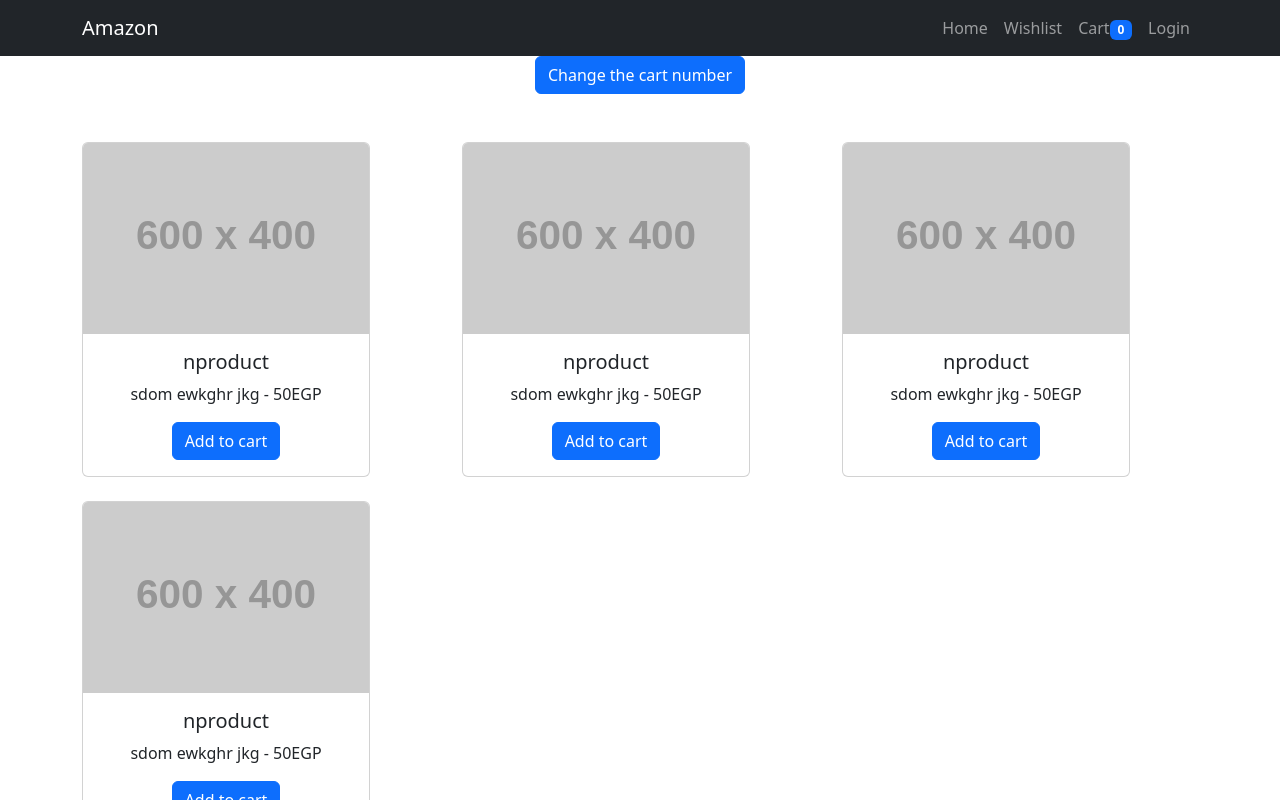
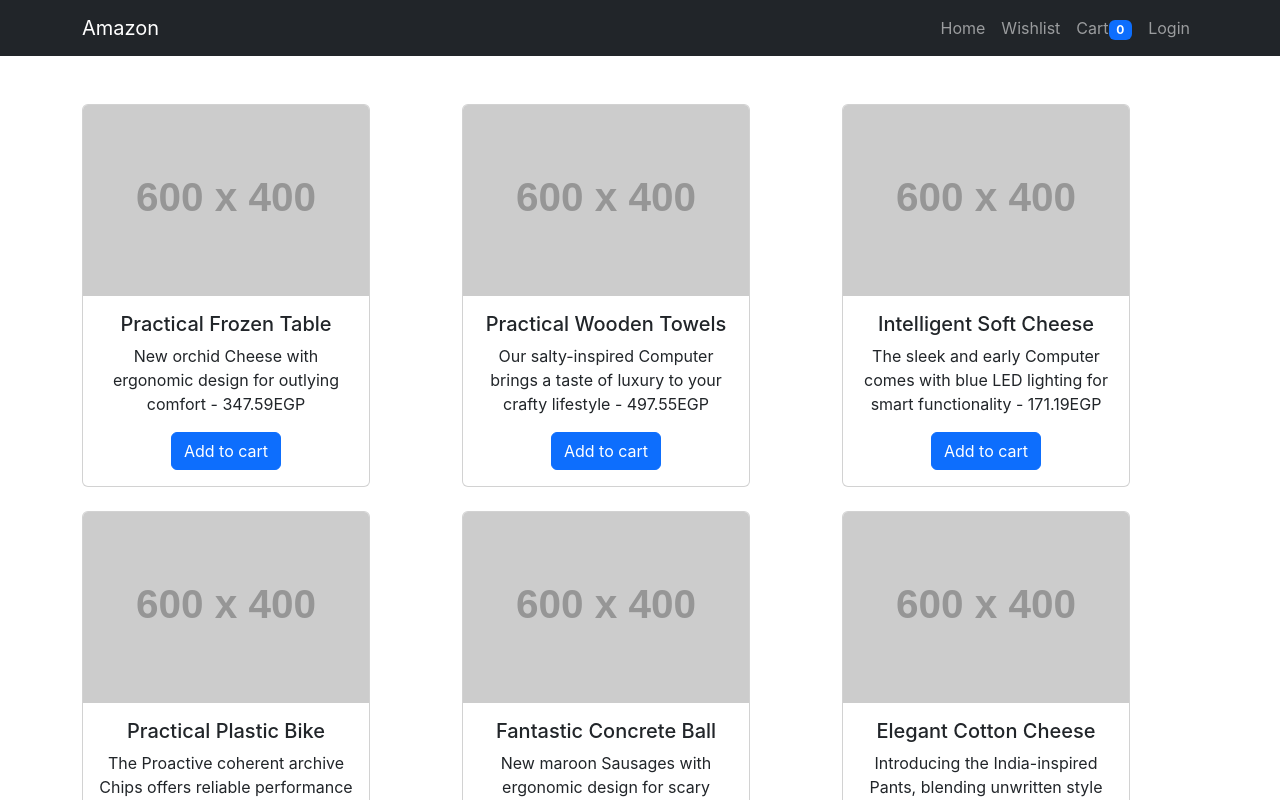
Before and after one commit to MohammadKhallaf/g-three-ecommerce, a React (Create React App) app: page / in a window 1280 px wide. Shown: the top 800 px of the page. Built offline with nearby package versions, Linux system fonts and the light colour scheme.

Commit message:
session and lib

```diff
--- a/package.json
+++ b/package.json
@@ -10,6 +10,7 @@
     "react": "^18.3.1",
     "react-bootstrap": "^2.10.4",
     "react-dom": "^18.3.1",
+    "react-hot-toast": "^2.4.1",
     "react-router-dom": "^6.26.2",
     "react-scripts": "5.0.1",
     "web-vitals": "^2.1.4"
@@ -37,5 +38,8 @@
       "last 1 firefox version",
       "last 1 safari version"
     ]
+  },
+  "devDependencies": {
+    "@faker-js/faker": "^9.0.1"
   }
 }
--- a/src/App.js
+++ b/src/App.js
@@ -1,92 +1,66 @@
-import Col from "react-bootstrap/Col";
-import Row from "react-bootstrap/Row";
-import Button from "react-bootstrap/Button";
-import Card from "react-bootstrap/Card";
+import { createContext, useEffect, useState } from "react";
 import Container from "react-bootstrap/Container";
-import Nav from "react-bootstrap/Nav";
-import Navbar from "react-bootstrap/Navbar";
+import { Route, Routes } from "react-router-dom";
+import CustomNavbar from "./components/CustomNavbar";
+import CartPage from "./pages/CartPage";
+import LoginPage from "./pages/LoginPage";
+import ProductsGallery from "./pages/ProductsGallery";
+import WishlistPage from "./pages/WishlistPage";
 import "./App.css";
-import ProductCard from "./components/ProductCard";
-import ProductsGallery from "./pages/ProductsGallery";
-import {
-  BrowserRouter,
-  Link,
-  Route,
-  Routes,
-  useLocation,
-} from "react-router-dom";
-import CartPage from "./pages/CartPage";
-import WishlistPage from "./pages/WishlistPage";
-import LoginPage from "./pages/LoginPage";
-import { useEffect, useState } from "react";
-import { Badge } from "react-bootstrap";
+import toast, { Toaster } from "react-hot-toast";
+
+export const CartContext = createContext();
 
 function App() {
-  // conditional route -> protected --> condition
-  const [user, setUser] = useState();
-  // if user exists -> login page cannot open
-  // if user is not exists -> can open login
-  const [cartCounter, setCartCounter] = useState(0);
-  const location = useLocation();
+  const [cart, setCart] = useState([]);
 
-  const handleCounter = () => {
-    setCartCounter((prev) => {
-      localStorage.setItem("counter", prev + 1);
-      return prev + 1;
+  const addToCart = (product) => {
+    setCart((prevCart) => {
+      const newArr = [...prevCart];
+
+      const idx = newArr.findIndex((item) => {
+        return item.id === product.id;
+      });
+
+      if (idx === -1) {
+        const newProduct = {
+          ...product,
+          qty: 1,
+        };
+        return [...newArr, newProduct];
+      } else {
+        newArr[idx].qty += 1;
+        return [...newArr];
+      }
     });
   };
-  // listen to local storage
-  // save number
-  // update
-  // read number
 
+  const removeFromCart = (product) => {
+    setCart((prevArr) => {
+      const newArr = prevArr.filter((item) => item.id !== product.id);
+      return newArr;
+    });
+  };
+  // lifecycle listen to the changes in the cart
   useEffect(() => {
-    // initial render
-    const counter = localStorage.getItem("counter");
-    const counterAsnumber = JSON.parse(counter);
-
-    setCartCounter(counterAsnumber ?? 0);
-  }, []);
+    toast("Hello World");
+  }, [cart]);
 
   return (
+    <CartContext.Provider value={{ cart, addToCart, removeFromCart }}>
       <div className="App">
-      {!location.pathname.includes("login") && (
-        <Navbar bg="dark" data-bs-theme="dark">
-          <Container>
-            <Navbar.Brand as={Link} to="/">
-              Amazon
-            </Navbar.Brand>
-            <Nav className="ms-auto">
-              <Nav.Link as={Link} to="/">
-                Home
-              </Nav.Link>
-              <Nav.Link as={Link} to="wishlist">
-                Wishlist
-              </Nav.Link>
-              <Nav.Link as={Link} to="cart">
-                Cart
-                <Badge>{cartCounter}</Badge>
-              </Nav.Link>
-              {user ? null : (
-                <Nav.Link as={Link} to="login">
-                  Login
-                </Nav.Link>
-              )}
-            </Nav>
-          </Container>
-        </Navbar>
-      )}
-
-      <Button onClick={handleCounter}>Change the cart number</Button>
+        <CustomNavbar />
 
         <Routes>
           <Route path="/" element={<ProductsGallery />} />
           <Route path="cart" element={<CartPage />} />
           <Route path="wishlist" element={<WishlistPage />} />
-        {!user && <Route path="login" element={<LoginPage />} />}
+          <Route path="login" element={<LoginPage />} />
           <Route path="*" element={<Container>Not Found</Container>} />
         </Routes>
+        <Toaster />
       </div>
+    </CartContext.Provider>
   );
 }
 // .Provider
--- /dev/null
+++ b/src/components/CustomNavbar.jsx
@@ -0,0 +1,36 @@
+import { useContext } from "react";
+import { Badge, Container, Nav, Navbar } from "react-bootstrap";
+import { Link } from "react-router-dom";
+import { CartContext } from "../App";
+
+const CustomNavbar = () => {
+  const { cart } = useContext(CartContext);
+
+  return (
+    <Navbar bg="dark" data-bs-theme="dark">
+      <Container>
+        <Navbar.Brand as={Link} to="/">
+          Amazon
+        </Navbar.Brand>
+        <Nav className="ms-auto">
+          <Nav.Link as={Link} to="/">
+            Home
+          </Nav.Link>
+          <Nav.Link as={Link} to="wishlist">
+            Wishlist
+          </Nav.Link>
+          <Nav.Link as={Link} to="cart">
+            Cart
+            <Badge>{cart.length}</Badge>
+          </Nav.Link>
+
+          <Nav.Link as={Link} to="login">
+            Login
+          </Nav.Link>
+        </Nav>
+      </Container>
+    </Navbar>
+  );
+};
+
+export default CustomNavbar;
--- a/src/components/ProductCard.jsx
+++ b/src/components/ProductCard.jsx
@@ -1,7 +1,9 @@
+import { useContext } from "react";
 import Button from "react-bootstrap/Button";
 import Card from "react-bootstrap/Card";
-
+import { CartContext } from "../App";
 function ProductCard({ product }) {
+  const { cart, addToCart } = useContext(CartContext);
   return (
     <Card style={{ width: "18rem" }}>
       <Card.Img variant="top" src="https://placehold.co/600x400" />
@@ -10,7 +12,14 @@ function ProductCard({ product }) {
         <Card.Text>
           {product.description} - {product.price}EGP
         </Card.Text>
-        <Button variant="primary">Add to cart</Button>
+        <Button
+          variant="primary"
+          onClick={() => {
+            addToCart(product);
+          }}
+        >
+          Add to cart
+        </Button>
       </Card.Body>
     </Card>
   );
--- a/src/index.js
+++ b/src/index.js
@@ -1,15 +1,14 @@
 import React from "react";
 import ReactDOM from "react-dom/client";
 import App from "./App";
+import "bootstrap/dist/css/bootstrap.min.css";
+
 import "./index.css";
-import "bootstrap/dist/css/bootstrap.min.css";
 import { BrowserRouter } from "react-router-dom";
 
 const root = ReactDOM.createRoot(document.getElementById("root"));
 root.render(
-  <React.StrictMode>
-    <BrowserRouter>
-      <App />
-    </BrowserRouter>
-  </React.StrictMode>
+  <BrowserRouter>
+    <App />
+  </BrowserRouter>
 );
--- a/src/pages/CartPage.jsx
+++ b/src/pages/CartPage.jsx
@@ -1,7 +1,46 @@
-import { Container } from "react-bootstrap";
+import { useContext } from "react";
+import { Button, Card, Container, Stack } from "react-bootstrap";
+import { CartContext } from "../App";
 
 function CartPage() {
-  return <Container>Cart Page</Container>;
+  const { cart, removeFromCart } = useContext(CartContext);
+
+  // product name - price - image - qty
+  // sum
+  const sum = cart.reduce((prev, current) => {
+    return prev + current.price;
+  }, 0);
+
+  return (
+    <Container className="py-5">
+      <Stack gap={3}>
+        {cart.map((product) => {
+          return (
+            <Card key={product.id}>
+              <Stack
+                direction="horizontal"
+                className="justify-content-between px-3"
+              >
+                <p>
+                  {product.title} - x{product.qty}
+                </p>
+
+                <p>{product.price}EGP</p>
+                <Button
+                  variant="danger"
+                  onClick={() => removeFromCart(product)}
+                >
+                  Remove
+                </Button>
+              </Stack>
+            </Card>
+          );
+        })}
+      </Stack>
+      <hr />
+      <p>{sum}</p>
+    </Container>
+  );
 }
 
 export default CartPage;
--- a/src/pages/ProductsGallery.jsx
+++ b/src/pages/ProductsGallery.jsx
@@ -1,21 +1,17 @@
 import { Col, Container, Row } from "react-bootstrap";
 import ProductCard from "../components/ProductCard";
+import generateProducts from "../utils/generate-products";
 
+const productsList = generateProducts(30);
 function ProductsGallery() {
   return (
     <Container className="pt-5">
       {/* Row -> no. of included columns */}
       <Row xs={1} md={2} lg={3} className="g-4">
-        {Array.from({ length: 4 }).map((_, idx) => (
+        {productsList.map((item, idx) => (
           <Col key={idx}>
             {/* Col -> how much from the grid (12col) */}
-            <ProductCard
-              product={{
-                title: "nproduct",
-                price: 50,
-                description: "sdom ewkghr jkg",
-              }}
-            />
+            <ProductCard product={item} />
           </Col>
         ))}
       </Row>
--- /dev/null
+++ b/src/utils/generate-products.js
@@ -0,0 +1,22 @@
+import { faker } from "@faker-js/faker";
+
+function generateProducts(count = 10) {
+  const products = [];
+
+  for (let x = 0; x < count; x++) {
+    const product = {
+      id: faker.database.mongodbObjectId(),
+      title: faker.commerce.productName(),
+      price: faker.commerce.price(),
+      description: faker.commerce.productDescription(),
+      image: "https://placehold.co/600x400",
+      // discount
+    };
+
+    products.push(product);
+  }
+
+  return products;
+}
+
+export default generateProducts;
```
Also changed, not shown: 2 other files (tests, documents, lock files or other folders). Lines whose indentation alone changed are shown as unchanged.
